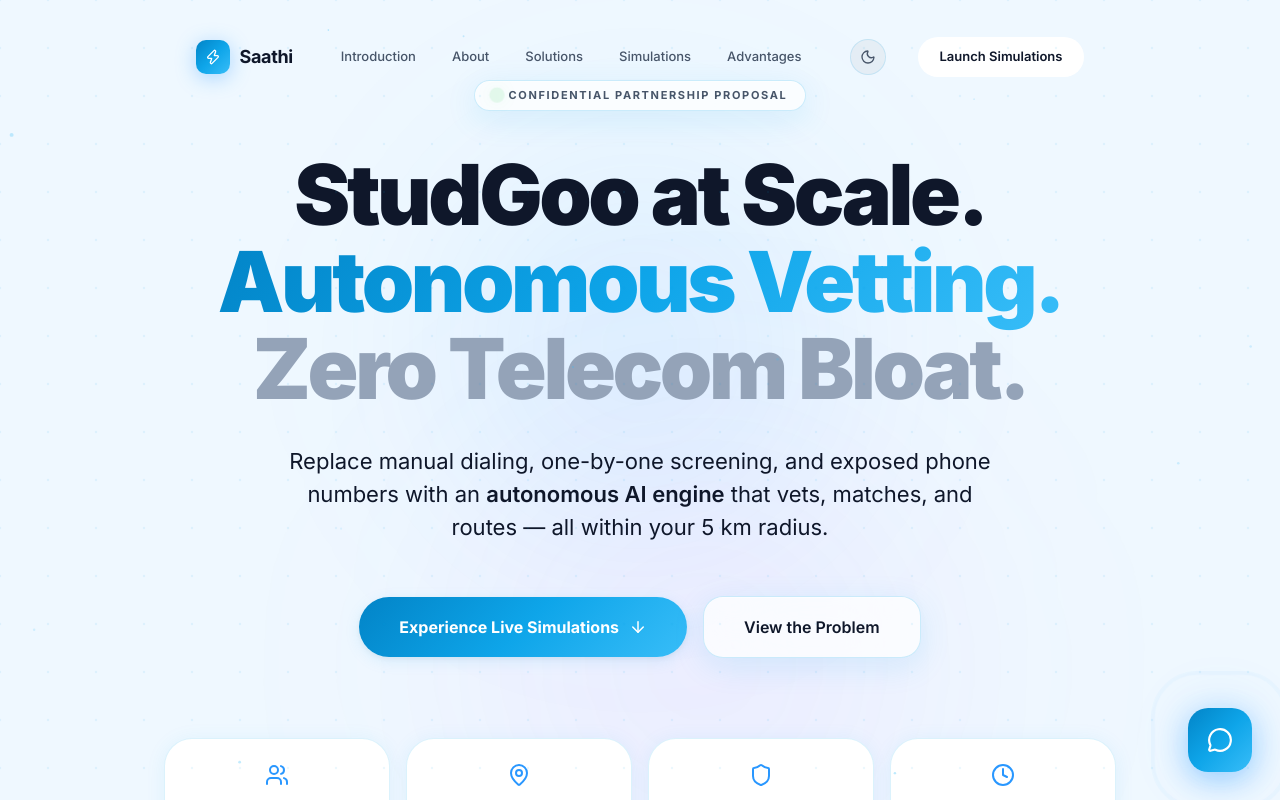
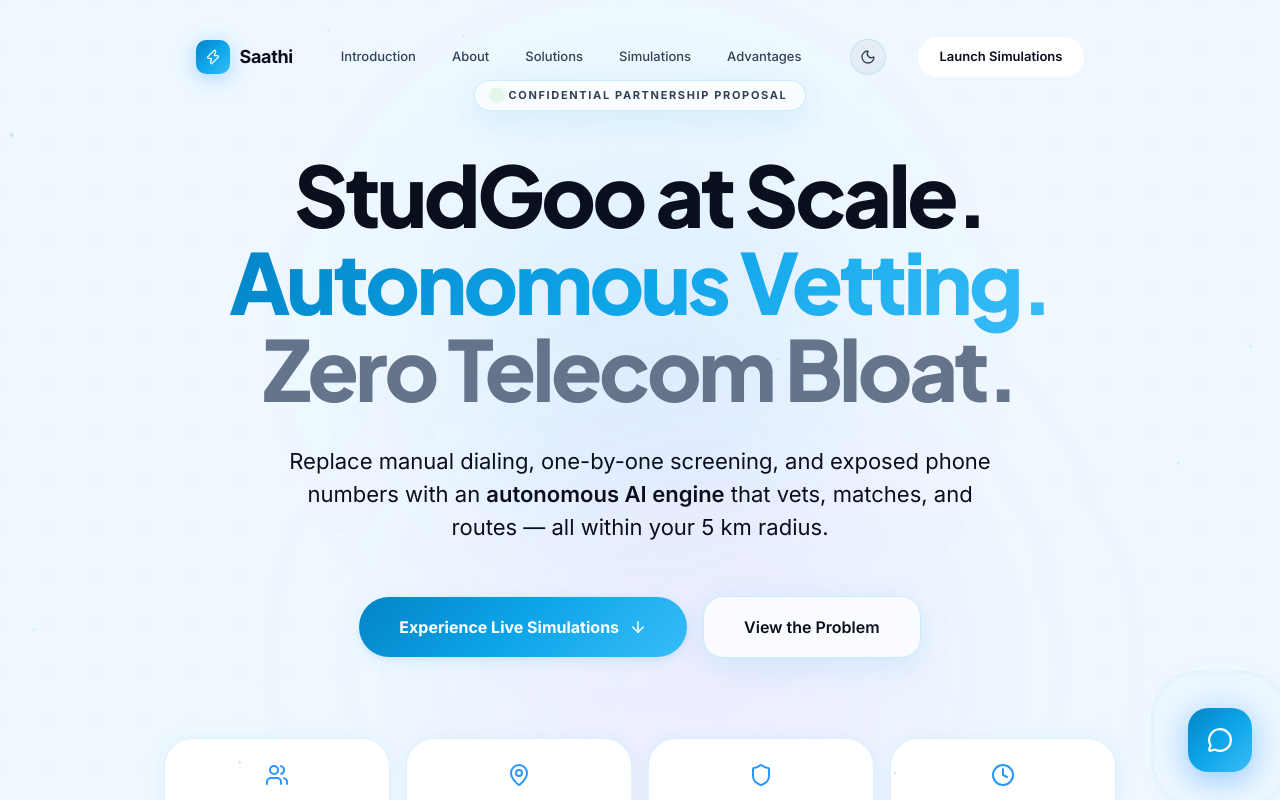
Before and after one commit to Falcon0516/saathiXstudgoo, a Next.js app: page / in a window 1280 px wide. Shown: the top 800 px of the page. Built offline with nearby package versions, Linux system fonts and the light colour scheme.

Commit message:
Premium typography: Plus Jakarta Sans for headings, boosted text contrast

```diff
--- a/src/app/globals.css
+++ b/src/app/globals.css
@@ -39,9 +39,9 @@
   --bg: #EFF8FF;
   --surface: #FFFFFF;
   --elevated: #FFFFFF;
-  --text-primary: #0F172A;
-  --text-secondary: #475569;
-  --text-tertiary: #94A3B8;
+  --text-primary: #0A0F1E;
+  --text-secondary: #334155;
+  --text-tertiary: #64748B;
   --border: rgba(14, 165, 233, 0.15);
   --glass-bg: rgba(255, 255, 255, 0.75);
   --glass-border: rgba(14, 165, 233, 0.2);
@@ -55,8 +55,8 @@
   --surface: #1C1C1E;
   --elevated: #2C2C2E;
   --text-primary: #F5F5F7;
-  --text-secondary: #86868B;
-  --text-tertiary: #48484A;
+  --text-secondary: #A1A1A6;
+  --text-tertiary: #6E6E73;
   --border: rgba(245, 245, 247, 0.06);
   --glass-bg: rgba(28, 28, 30, 0.72);
   --glass-border: rgba(245, 245, 247, 0.06);
@@ -80,7 +80,7 @@
 body {
   background-color: var(--bg);
   color: var(--text-primary);
-  font-family: 'Inter', -apple-system, BlinkMacSystemFont, 'SF Pro Display', system-ui, sans-serif;
+  font-family: var(--font-inter), 'Inter', -apple-system, BlinkMacSystemFont, 'SF Pro Display', system-ui, sans-serif;
   overflow-x: hidden;
   line-height: 1.5;
   transition: background-color 0.5s cubic-bezier(0.22, 1, 0.36, 1),
@@ -228,10 +228,21 @@
    ══════════════════════════════════════════════ */
 
 .heading-hero {
+  font-family: var(--font-display), 'Plus Jakarta Sans', var(--font-inter), sans-serif;
   font-size: clamp(48px, 6vw, 96px);
-  font-weight: 900;
+  font-weight: 800;
   letter-spacing: -0.04em;
   line-height: 1.04;
+}
+
+.heading-section {
+  font-family: var(--font-display), 'Plus Jakarta Sans', var(--font-inter), sans-serif;
+  font-weight: 800;
+  letter-spacing: -0.03em;
+}
+
+h1, h2, h3, h4 {
+  font-family: var(--font-display), 'Plus Jakarta Sans', var(--font-inter), sans-serif;
 }
 
 .label-caps {
--- a/src/app/layout.tsx
+++ b/src/app/layout.tsx
@@ -1,11 +1,18 @@
 import type { Metadata } from "next";
-import { Inter } from "next/font/google";
+import { Inter, Plus_Jakarta_Sans } from "next/font/google";
 import "./globals.css";
 
 const inter = Inter({
   variable: "--font-inter",
   subsets: ["latin"],
   display: "swap",
+});
+
+const jakarta = Plus_Jakarta_Sans({
+  variable: "--font-display",
+  subsets: ["latin"],
+  display: "swap",
+  weight: ["500", "600", "700", "800"],
 });
 
 export const metadata: Metadata = {
@@ -16,7 +23,7 @@
 
 export default function RootLayout({ children }: LayoutProps<"/">) {
   return (
-    <html lang="en" className={`${inter.variable} h-full antialiased`}>
+    <html lang="en" className={`${inter.variable} ${jakarta.variable} h-full antialiased`}>
       <body className="min-h-full flex flex-col font-[var(--font-inter)]">
         {children}
       </body>
```
